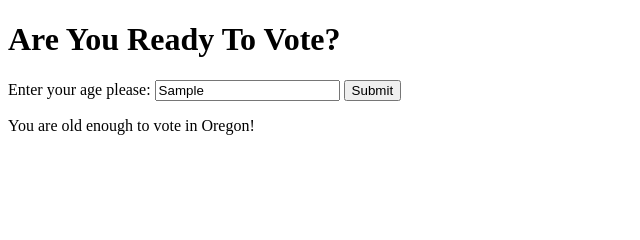
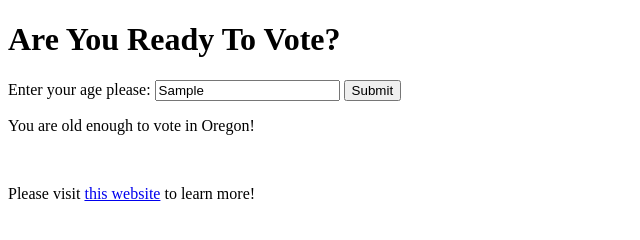
Before and after one commit to kaisama92/voter-info, a plain HTML site: page index.html in a window 1280 px wide. Both pictures are taken after typing "Sample" into the empty fields and a click on the button "Submit". Shown: the whole page, without its empty margins (0-640 px from the left). Drawn offline with Linux system fonts and the light colour scheme.

Commit message:
Added links to conditional statement results

```diff
--- a/index.html
+++ b/index.html
@@ -16,10 +16,14 @@
 
   <div id="too-young" class="hidden">
     <p>You are too young to vote in Oregon!</p>
+    <br>
+    <p>Please visit <a href="https://sos.oregon.gov/voting/pages/registration.aspx?lang=en>">this website</a> to learn more!</p>
   </div>
 
   <div id="old-enough" class="hidden">
     <p>You are old enough to vote in Oregon!</p>
+    <br>
+    <p>Please visit <a href="https://sos.oregon.gov/elections/Pages/voteinor.aspx">this website</a> to learn more!</p>
     </div>
 </body>
 </html>
```
